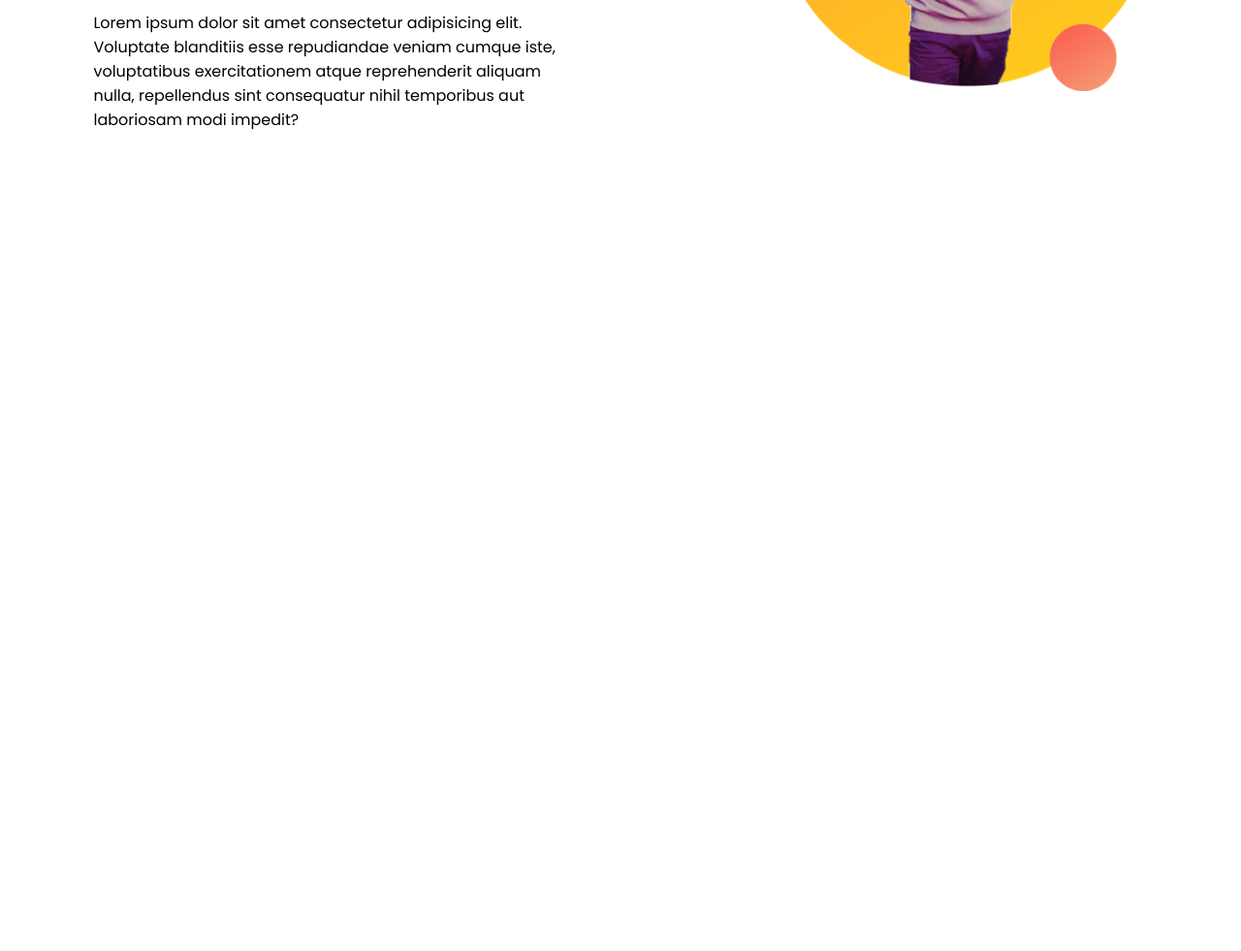
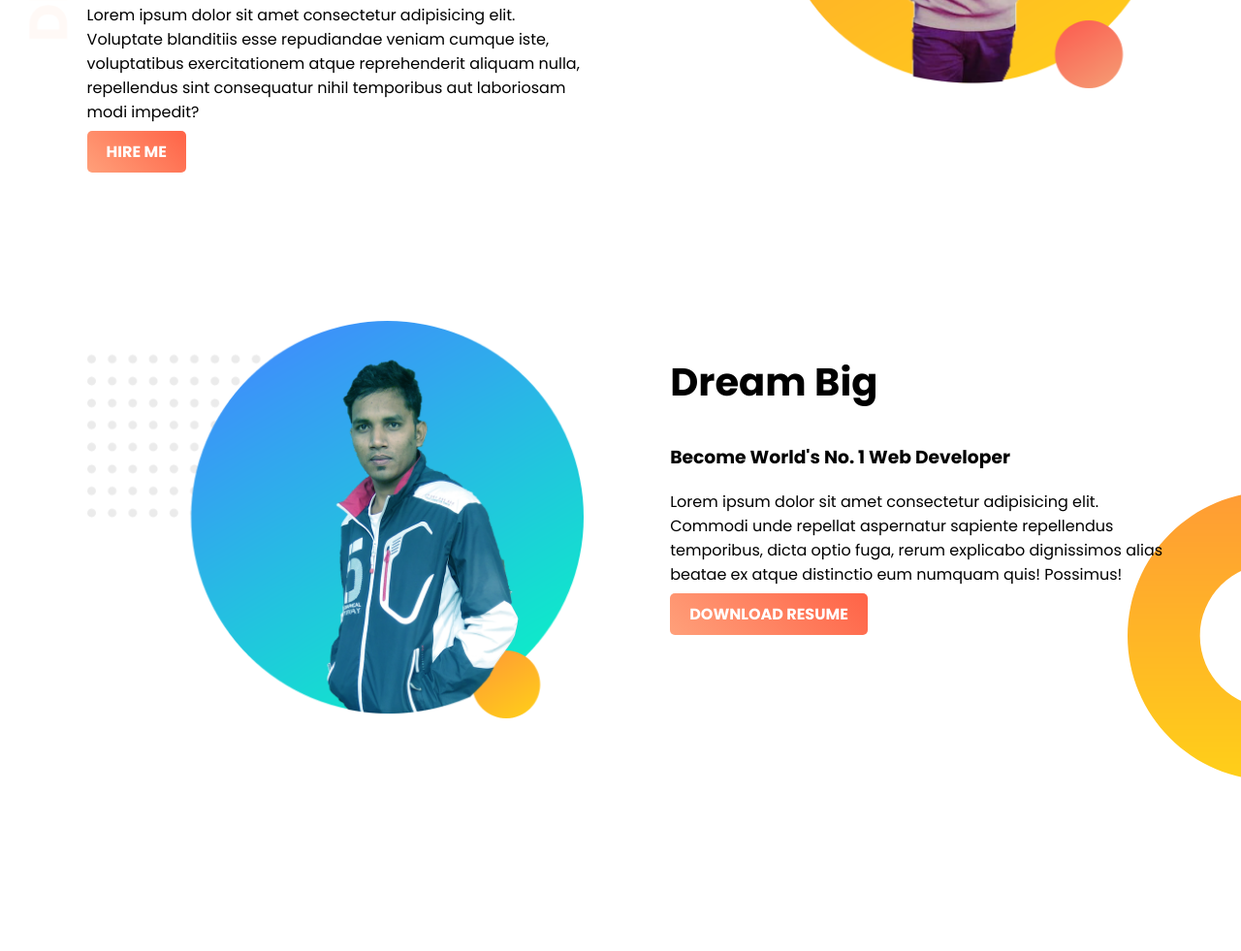
Before and after one commit to Ibrahimhowlader/My-portfolio-1, a plain HTML site: page index.html in a window 1280 px wide. Shown: the part 319-1300 px from the top of the page at 97% size. Before the commit the page ends 800 px from the top, so only its background shows below. Drawn offline with Linux system fonts and the light colour scheme.

Commit message:
new adding

```diff
--- a/index.html
+++ b/index.html
@@ -10,16 +10,28 @@
 
 </head>
 <body>
-    <section>
+    <section class="top_banner">
         <div class="half_width">
             <h1>Welcome To</h1>
             <h1><span class="text_hightlight">Ibrahim</span> Website</h1>
             <h3>Proffesional Webdeveloper</h3>
             <p>Lorem ipsum dolor sit amet consectetur adipisicing elit. Voluptate blanditiis esse repudiandae veniam cumque iste, voluptatibus exercitationem atque reprehenderit aliquam nulla, repellendus sint consequatur nihil temporibus aut laboriosam modi impedit?</p>
+            <a class="button" target="_blank" href="https://www.facebook.com/">Hire Me</a>
         </div>
         <div class="half_width">
             <img src="img/Profile-1.png" alt="">
         </div>
     </section>
+    <section class="Dream_area">
+        <div class="half_width">
+            <img src="img/Profile-2.png" alt="Profile-2">
+        </div>
+        <div class="half_width">
+            <h2>Dream Big</h2>
+            <h3>Become World's No. 1 Web Developer</h3>
+            <p>Lorem ipsum dolor sit amet consectetur adipisicing elit. Commodi unde repellat aspernatur sapiente repellendus temporibus, dicta optio fuga, rerum explicabo dignissimos alias beatae ex atque distinctio eum numquam quis! Possimus!</p>
+            <a class="button" target="_blank" href="#">Download Resume</a>
+        </div>
+    </section>
 </body>
 </html>
--- a/style.css
+++ b/style.css
@@ -1,4 +1,5 @@
 body{
+    margin: 0;
     font-family: 'Poppins', sans-serif;
 }
 h1{
@@ -16,3 +17,28 @@ h1{
 .half_width img{
     width: 100%;
 }
+.top_banner{
+    background-image: url('img/top-banner.png');
+    background-repeat: no-repeat;
+}
+section{
+    height: 500px;
+    padding-bottom: 150px;
+}
+.button{
+    text-decoration: none;
+    text-transform: uppercase;
+    background-image: linear-gradient(45deg, lightSalmon, tomato);
+    padding: 10px 20px;
+    border-radius: 5px;
+    font-weight: 700;
+    color: white;
+}
+h2{
+    font-size: 40px;
+}
+.Dream_area{
+    background-image: url("img/dream-bg.png");
+    background-repeat: no-repeat;
+    background-position: right;
+}
```
Also changed, not shown: img/Profile-2.png (added).
